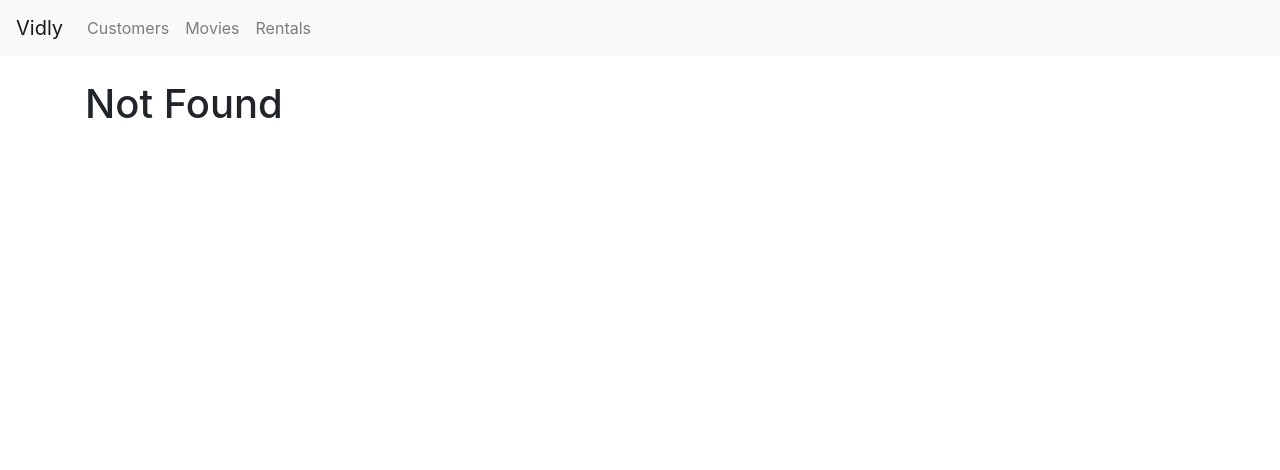
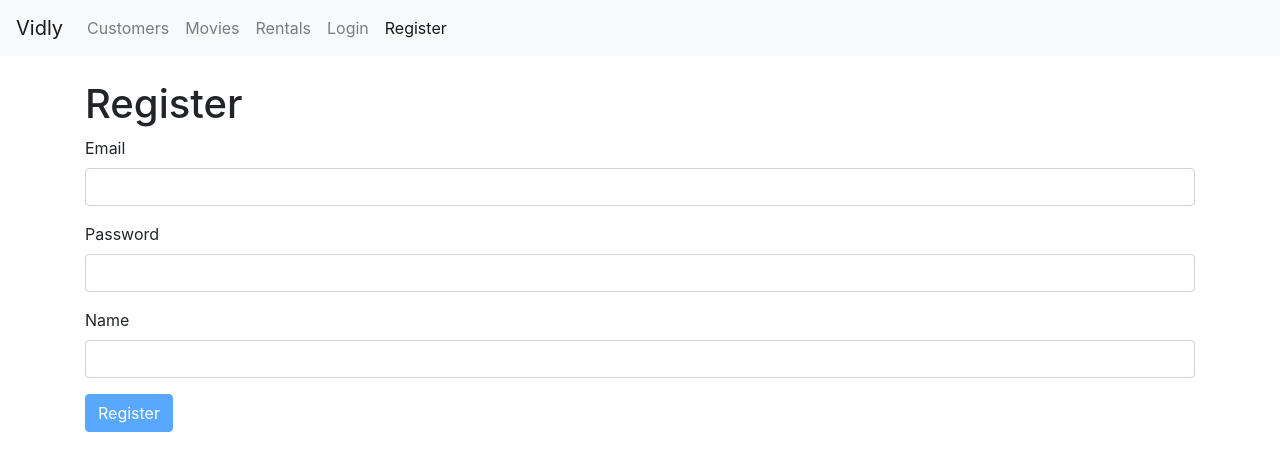
Before and after one commit to tmentink/vidly, a React (Create React App) app in the folder client/: page /register in a window 1280 px wide. Before the commit this address led to /not-found. Shown: the top 470 px of the page. Built offline with nearby package versions, Linux system fonts and the light colour scheme.

Commit message:
Created LoginForm and RegisterForm and added them to the NavBar

```diff
--- a/client/src/components/App.js
+++ b/client/src/components/App.js
@@ -1,10 +1,12 @@
 import React, { Component } from 'react'
 import { Redirect, Route, Switch } from 'react-router-dom'
 import Customers from './Customers'
+import LoginForm from './LoginForm'
 import MovieForm from './MovieForm'
 import Movies from './Movies'
 import NavBar from './NavBar'
 import NotFound from './NotFound'
+import RegisterForm from './RegisterForm'
 import Rentals from './Rentals'
 
 class App extends Component {
@@ -17,11 +19,13 @@ class App extends Component {
         <main className="container py-4">
           <Switch>
             <Route path="/customers" component={Customers} />
+            <Route path="/login" component={LoginForm} />
             <Route path="/movies/:id" component={MovieForm} />
             <Route path="/movies" component={Movies} />
+            <Route path="/register" component={RegisterForm} />
             <Route path="/rentals" component={Rentals} />
             <Route path="/not-found" component={NotFound} />
-            <Redirect exact from="/" to="/movies" />
+            <Redirect exact from="/" to="/login" />
             <Redirect to="/not-found" />
           </Switch>
         </main>
--- /dev/null
+++ b/client/src/components/LoginForm.js
@@ -0,0 +1,47 @@
+import React from 'react'
+import Joi from 'joi-browser'
+import Form from './common/Form'
+
+class LoginForm extends Form {
+  state = {
+    data: { email: '', password: '' },
+    errors: {},
+  }
+
+  schema = {
+    email: Joi.string()
+      .email()
+      .required()
+      .label('Email'),
+    password: Joi.string()
+      .min(5)
+      .required()
+      .label('Password'),
+  }
+
+  doSubmit = () => {
+    console.log('Submitted')
+  }
+
+  render() {
+    return (
+      <div>
+        <h1>Login</h1>
+        <form onSubmit={this.handleSubmit}>
+          {this.renderInput({
+            label: 'Email',
+            name: 'email',
+          })}
+          {this.renderInput({
+            label: 'Password',
+            name: 'password',
+            type: 'password',
+          })}
+          {this.renderSubmitButton({ label: 'Login' })}
+        </form>
+      </div>
+    )
+  }
+}
+
+export default LoginForm
--- a/client/src/components/NavBar.js
+++ b/client/src/components/NavBar.js
@@ -29,6 +29,12 @@ const NavBar = props => {
           <NavLink className="nav-item nav-link" to="/rentals">
             Rentals
           </NavLink>
+          <NavLink className="nav-item nav-link" to="/login">
+            Login
+          </NavLink>
+          <NavLink className="nav-item nav-link" to="/register">
+            Register
+          </NavLink>
         </div>
       </div>
     </nav>
--- /dev/null
+++ b/client/src/components/RegisterForm.js
@@ -0,0 +1,55 @@
+import React from 'react'
+import Joi from 'joi-browser'
+import Form from './common/Form'
+
+class RegisterForm extends Form {
+  state = {
+    data: { email: '', name: '', password: '' },
+    errors: {},
+  }
+
+  schema = {
+    email: Joi.string()
+      .email()
+      .required()
+      .label('Email'),
+    name: Joi.string()
+      .min(3)
+      .required()
+      .label('Name'),
+    password: Joi.string()
+      .min(5)
+      .required()
+      .label('Password'),
+  }
+
+  doSubmit = () => {
+    console.log('Submitted')
+  }
+
+  render() {
+    return (
+      <div>
+        <h1>Register</h1>
+        <form onSubmit={this.handleSubmit}>
+          {this.renderInput({
+            label: 'Email',
+            name: 'email',
+          })}
+          {this.renderInput({
+            label: 'Password',
+            name: 'password',
+            type: 'password',
+          })}
+          {this.renderInput({
+            label: 'Name',
+            name: 'name',
+          })}
+          {this.renderSubmitButton({ label: 'Register' })}
+        </form>
+      </div>
+    )
+  }
+}
+
+export default RegisterForm
```
